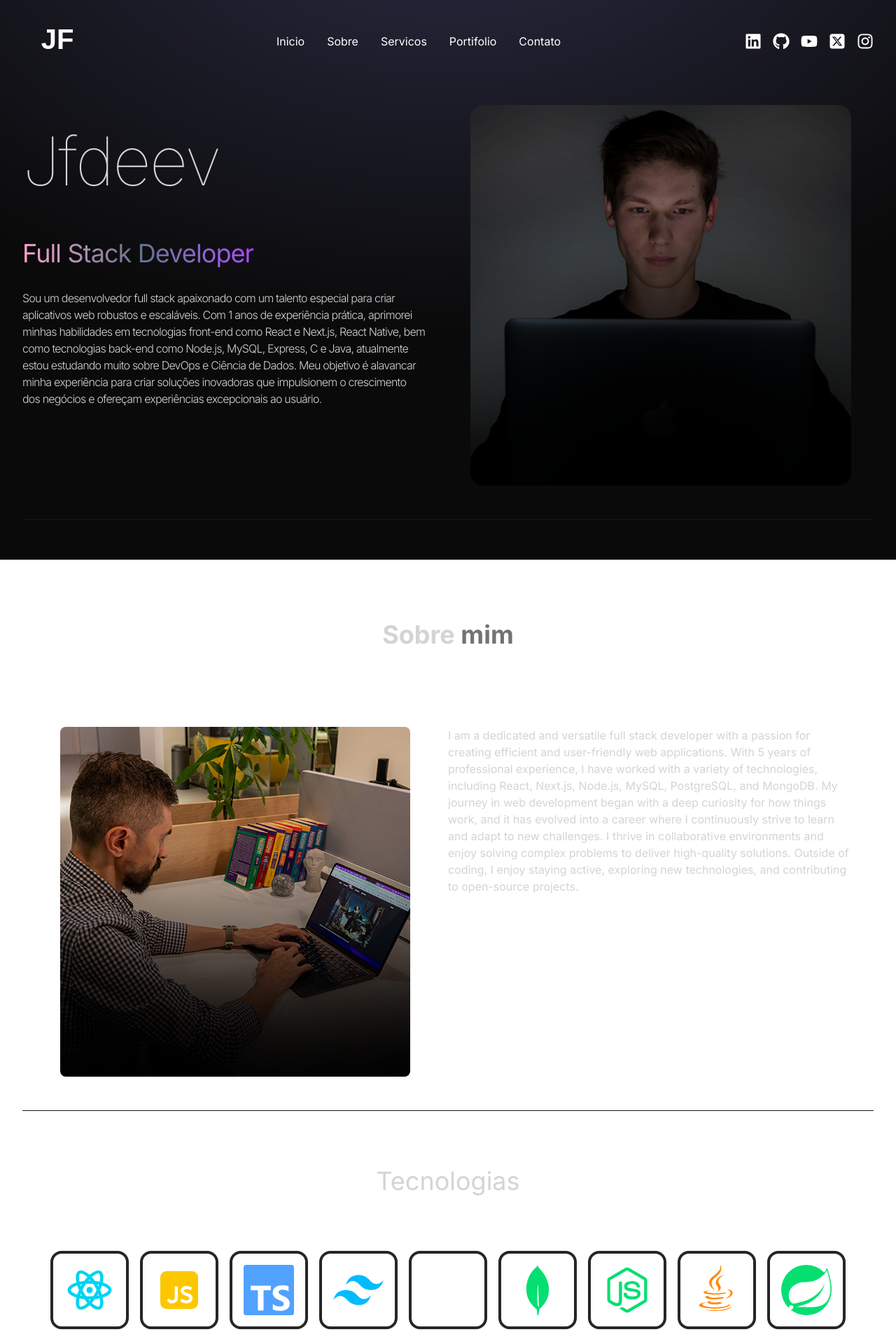
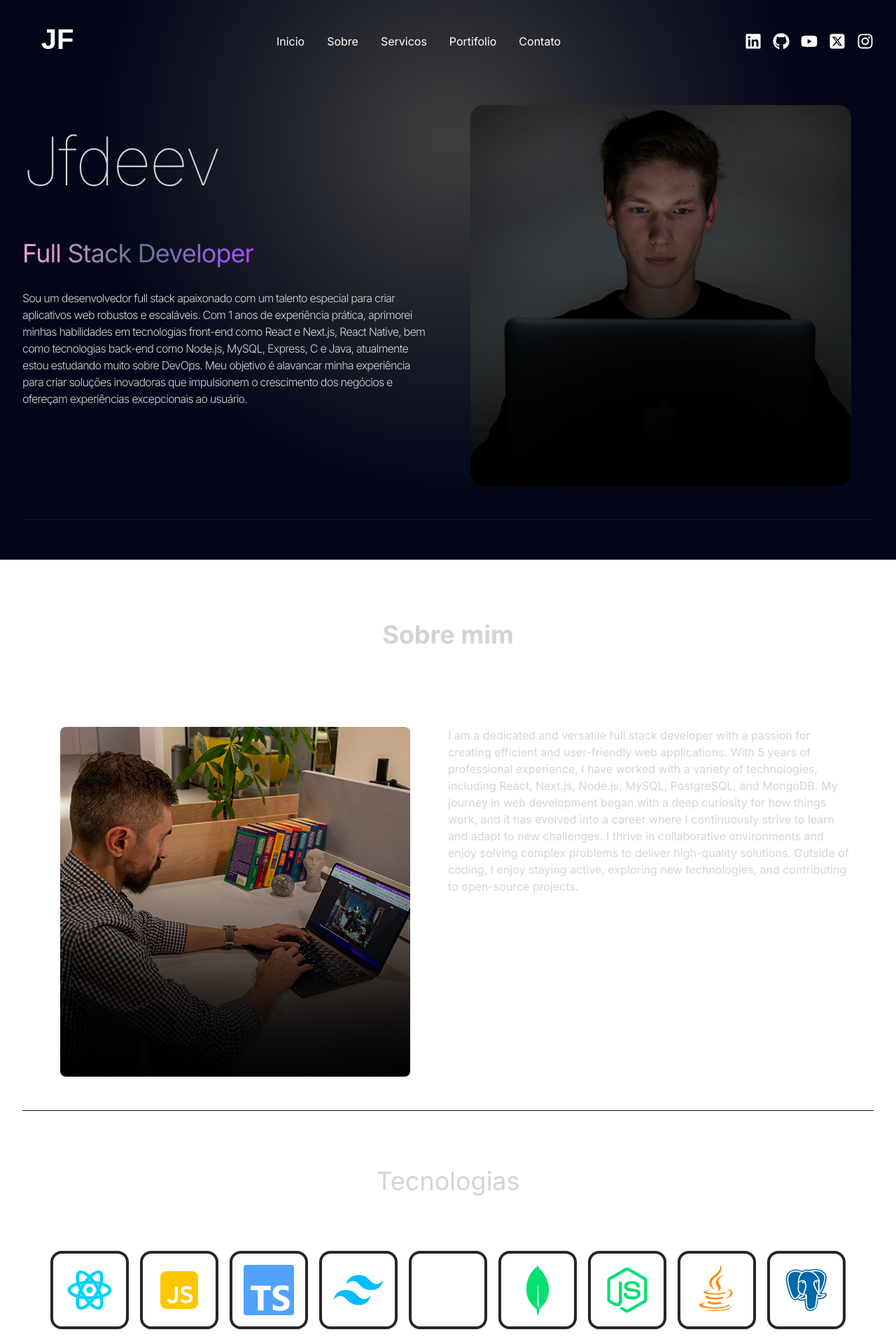
Before and after one commit to Jfdeev/jfdeev-portifolio, a React (Vite) app: page / in a window 1280 px wide. Shown: the top 1914 px of the page at 70% size. Built offline with nearby package versions, Linux system fonts and the light colour scheme.

Commit message:
fix: font and color of about header

```diff
--- a/src/App.tsx
+++ b/src/App.tsx
@@ -7,7 +7,7 @@ const App = () => {
   return (
     <div className="overflow-x-hidden text-neutral-300 antialiased selection:bg-cyan-300 selection:text-cyan-900">
       <div className="fixed top-0 -z-10 h-full w-full">
-        <div className="absolute top-0 z-[-2] h-screen w-screen bg-neutral-950 bg-[radial-gradient(ellipse_80%_80%_at_50%_-20%,rgba(120,119,198,0.3),rgba(255,255,255,0))]"></div>
+      <div className="relative h-full w-full bg-slate-950"><div className="absolute bottom-0 left-0 right-0 top-0 bg-[radial-gradient(circle_500px_at_50%_200px,#3e3e3e,transparent)]"></div></div>
         </div>
           <div className="container mx-auto px-8">
             <Navbar />
--- a/src/components/About.tsx
+++ b/src/components/About.tsx
@@ -4,8 +4,7 @@ const About = () => {
     return (
         <div className="border-b border-neutral-900 pb-4">
             <h2 className="my-20 text-center text-4xl font-bold">
-                Sobre
-                <span className="text-neutral-500 "> mim</span>
+                Sobre mim
             </h2>
             <div className="flex flex-wrap">
                 <div className="w-full lg:w-1/2 lg:p-8">
--- a/src/components/Tecnologies.tsx
+++ b/src/components/Tecnologies.tsx
@@ -7,7 +7,6 @@ import { TbBrandNextjs } from "react-icons/tb";
 import { SiMongodb } from "react-icons/si";
 import { SiTypescript } from "react-icons/si";
 import { BiLogoPostgresql } from "react-icons/bi";
-import { SiSpring } from "react-icons/si";
 
 
 const Tecnologies = () => {
@@ -40,9 +39,6 @@ const Tecnologies = () => {
                     <RiJavaFill className="text-7xl text-orange-400" />
                 </div>
                 <div className="rounded-2xl border-4 border-neutral-800 p-4">
-                    <SiSpring className="text-7xl text-green-400" />
-                </div>
-                <div className="rounded-2xl border-4 border-neutral-800 p-4">
                     <BiLogoPostgresql className="text-7xl text-sky-700" />
                 </div>
             </div>
--- a/src/constants/index.ts
+++ b/src/constants/index.ts
@@ -3,7 +3,7 @@ import project2 from "../assets/projects/project-2.jpg";
 import project3 from "../assets/projects/project-3.jpg";
 import project4 from "../assets/projects/project-4.jpg";
 
-export const HERO_CONTENT = `Sou um desenvolvedor full stack apaixonado com um talento especial para criar aplicativos web robustos e escaláveis. Com 1 anos de experiência prática, aprimorei minhas habilidades em tecnologias front-end como React e Next.js, React Native, bem como tecnologias back-end como Node.js, MySQL, Express, C e Java, atualmente estou estudando muito sobre DevOps e Ciência de Dados. Meu objetivo é alavancar minha experiência para criar soluções inovadoras que impulsionem o crescimento dos negócios e ofereçam experiências excepcionais ao usuário.`;
+export const HERO_CONTENT = `Sou um desenvolvedor full stack apaixonado com um talento especial para criar aplicativos web robustos e escaláveis. Com 1 anos de experiência prática, aprimorei minhas habilidades em tecnologias front-end como React e Next.js, React Native, bem como tecnologias back-end como Node.js, MySQL, Express, C e Java, atualmente estou estudando muito sobre DevOps. Meu objetivo é alavancar minha experiência para criar soluções inovadoras que impulsionem o crescimento dos negócios e ofereçam experiências excepcionais ao usuário.`;
 
 export const ABOUT_TEXT = `I am a dedicated and versatile full stack developer with a passion for creating efficient and user-friendly web applications. With 5 years of professional experience, I have worked with a variety of technologies, including React, Next.js, Node.js, MySQL, PostgreSQL, and MongoDB. My journey in web development began with a deep curiosity for how things work, and it has evolved into a career where I continuously strive to learn and adapt to new challenges. I thrive in collaborative environments and enjoy solving complex problems to deliver high-quality solutions. Outside of coding, I enjoy staying active, exploring new technologies, and contributing to open-source projects.`;
 
```
